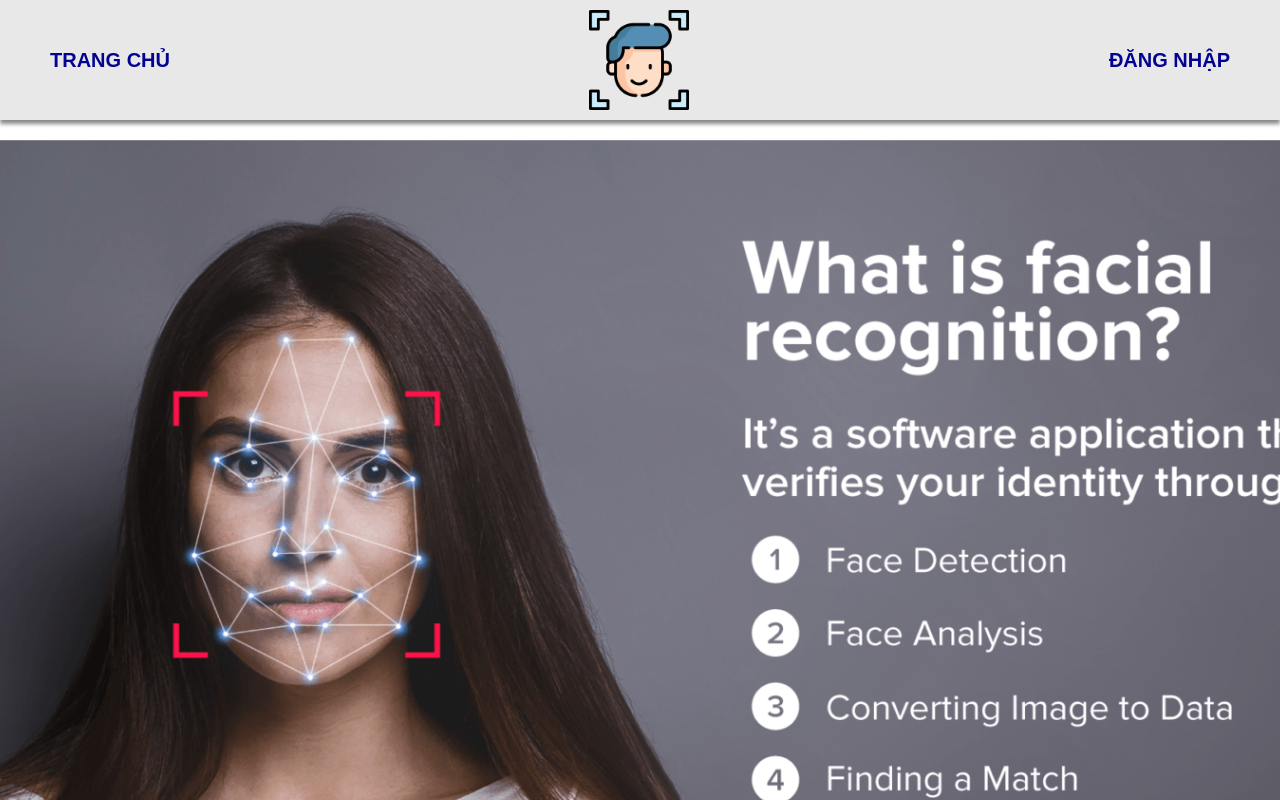
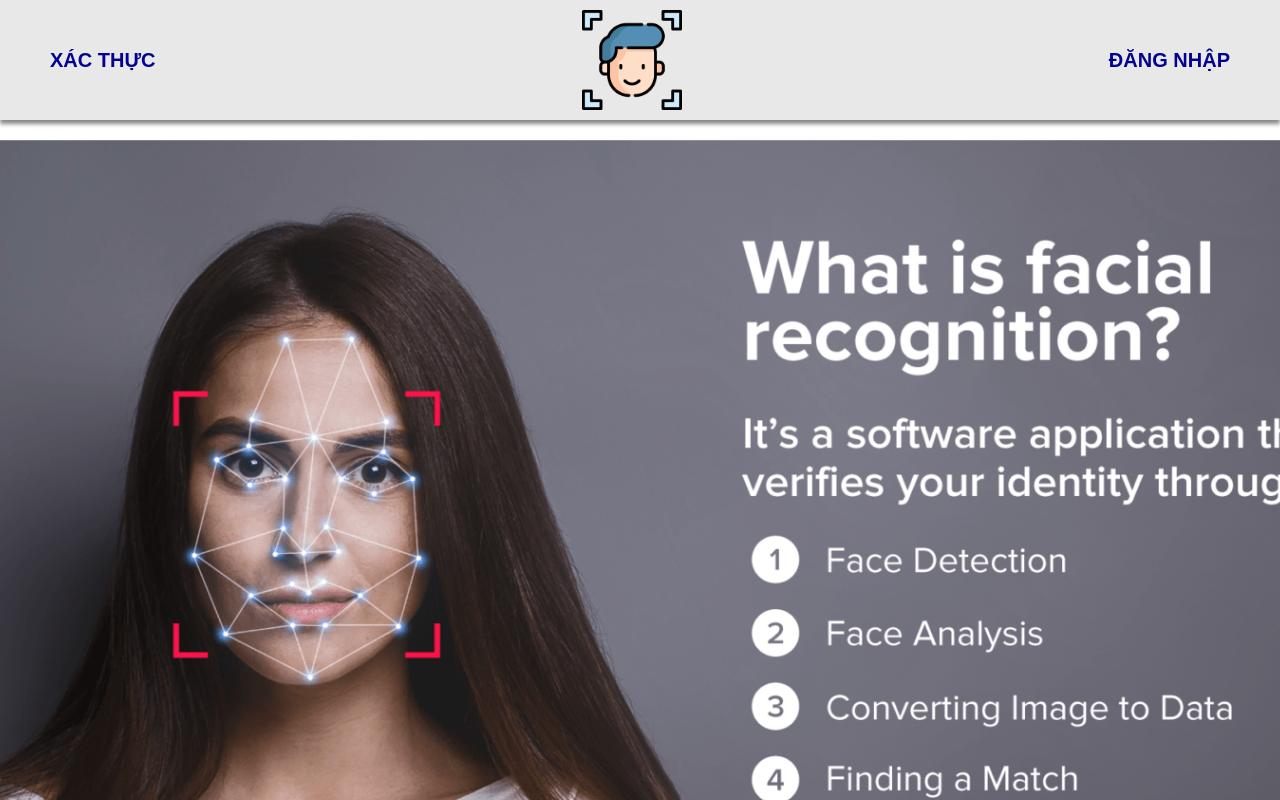
Before and after one commit to DacNguyen99/web_do_an_tkll, a React (Create React App) app: page / in a window 1280 px wide. Shown: the top 800 px of the page. Built offline with nearby package versions, Linux system fonts and the light colour scheme; a web font is replaced by a local one.

Commit message:
Update HomePage.js

```diff
--- a/src/components/HomePage.js
+++ b/src/components/HomePage.js
@@ -12,7 +12,7 @@ function HomePage() {
         <body>
             <nav>
                 <div className={styles.nav}>
-                    <div><Link to='/'>TRANG CHỦ</Link></div>
+                    <div><Link to='/runcode'>XÁC THỰC</Link></div>
                     <div><Link to='/'><img src={logo} alt="logo"/></Link></div>
                     <div><Link to='/login'>ĐĂNG NHẬP</Link></div>
                 </div>
```
